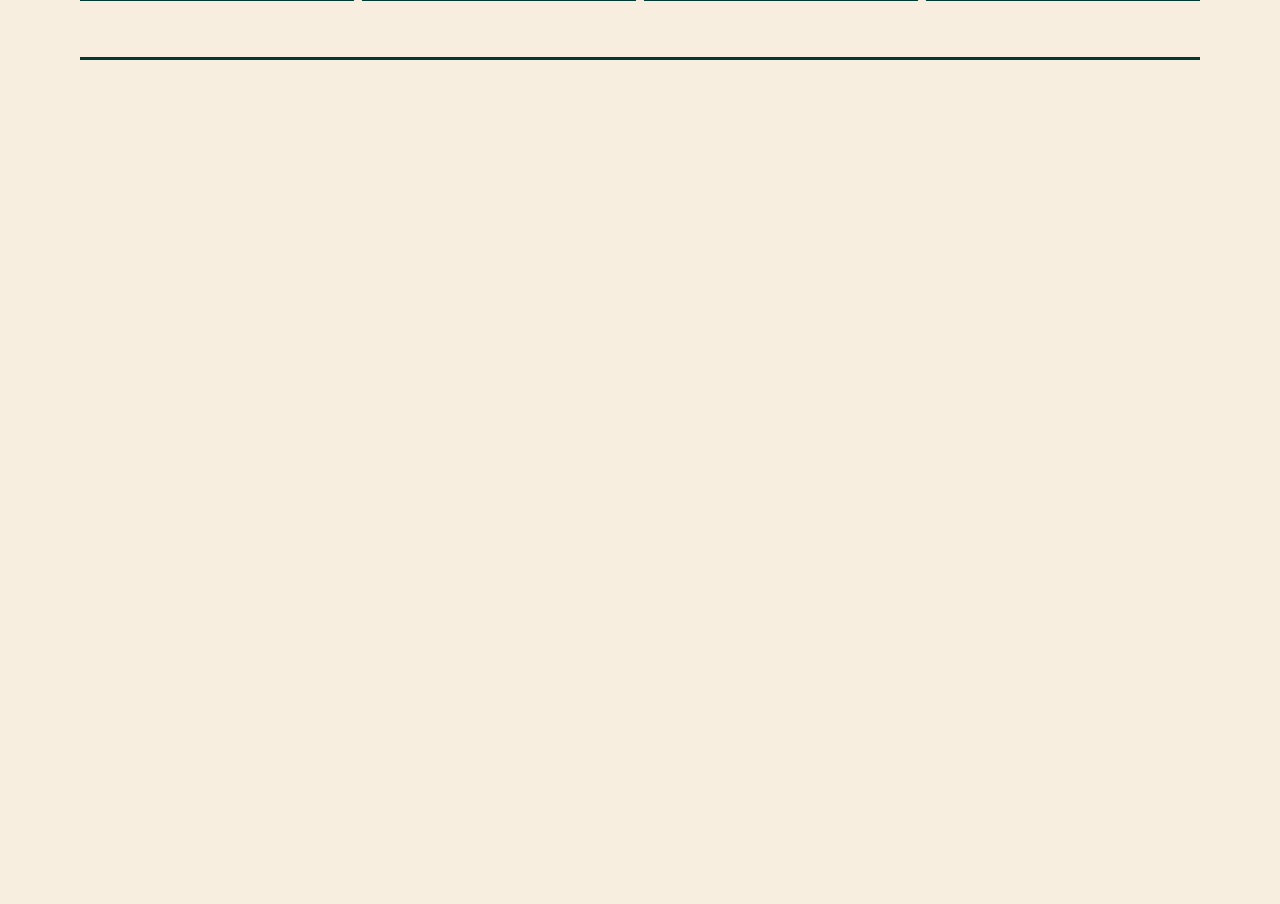
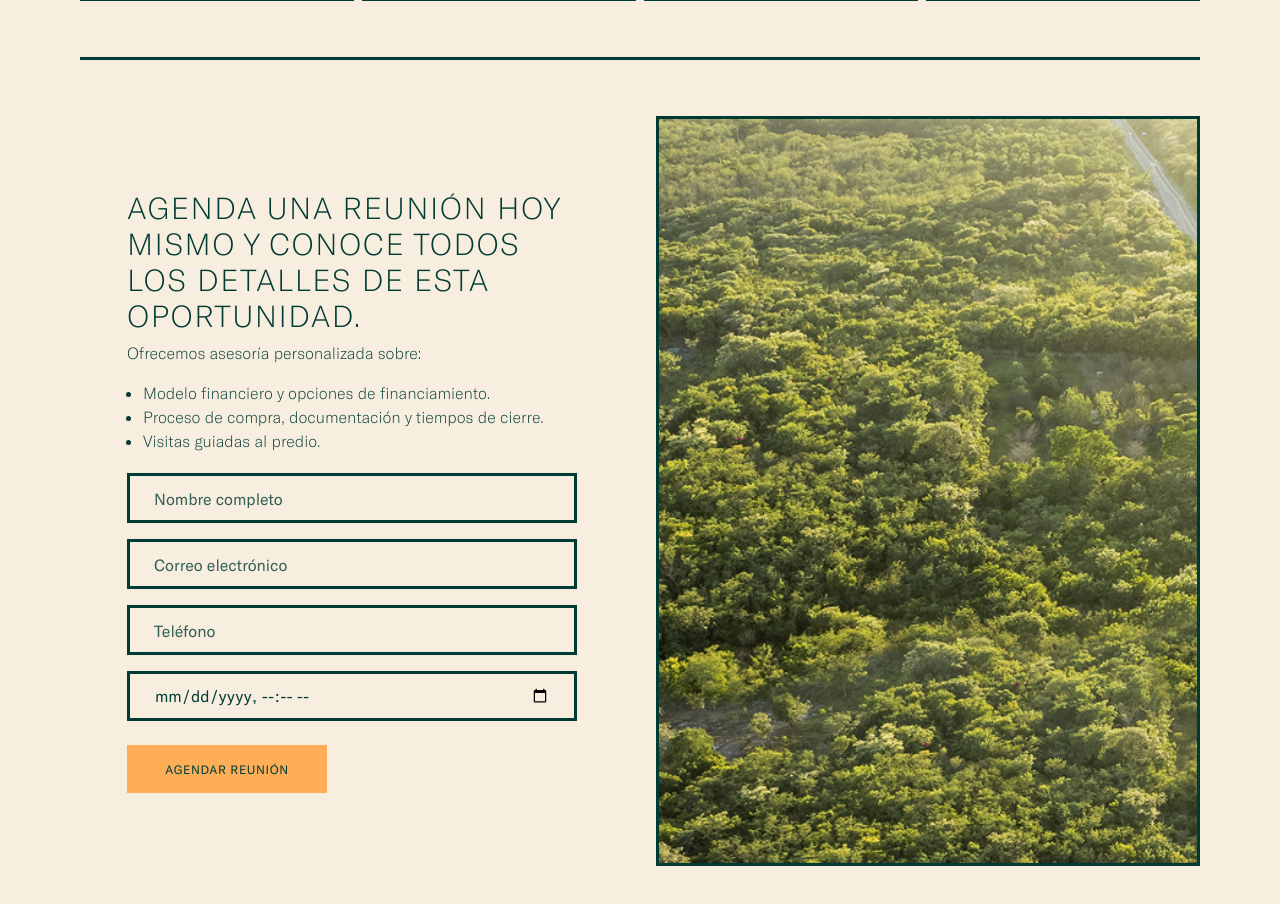
Before and after one commit to epsilonxaos/san-ignacio2, a React (Vite) app: page / in a window 1280 px wide. Shown: the part 3434-4338 px from the top of the page. Before the commit the page ends 3542 px from the top, so only its background shows below. Built offline with nearby package versions, Linux system fonts and the light colour scheme.

Commit message:
feat(Home): :sparkles: Agregar componente Contact y actualizar la página de inicio

```diff
--- /dev/null
+++ b/src/pages/home/Contact.tsx
@@ -0,0 +1,154 @@
+import Img from '@assets/img/placeholder.jpg'
+import Button from '@components/Button'
+import SectionContainer from '@components/SectionContainer'
+import Text from '@components/Text'
+import { cn } from '@utils/cn'
+import { toast } from 'sonner'
+
+import { useForm } from 'react-hook-form'
+
+const Contact = () => {
+	return (
+		<SectionContainer className='py-10 md:py-14'>
+			<div className='grid grid-cols-1 gap-8 md:grid-cols-2'>
+				<div className='col-span-1 flex items-center justify-center'>
+					<div className='mx-auto max-w-[450px]'>
+						<Text.Title className={'mb-2'}>
+							Agenda una reunión hoy mismo y conoce todos los detalles de esta oportunidad.
+						</Text.Title>
+						<Text>Ofrecemos asesoría personalizada sobre:</Text>
+						<ul className='mb-5 list-disc pl-4 text-verde-oscuro'>
+							<li>
+								<Text className={'mb-0'}>Modelo financiero y opciones de financiamiento.</Text>
+							</li>
+							<li>
+								<Text className={'mb-0'}>Proceso de compra, documentación y tiempos de cierre.</Text>
+							</li>
+							<li>
+								<Text className={'mb-0'}>Visitas guiadas al predio.</Text>
+							</li>
+						</ul>
+
+						<Form />
+					</div>
+				</div>
+
+				<div className='col-span-1'>
+					<img
+						src={Img}
+						alt='Imagen de contacto'
+						className='aspect-square h-full min-h-[230px] w-full border-[3px] border-verde-oscuro object-cover object-center lg:aspect-auto xl:min-h-[750px]'
+					/>
+				</div>
+			</div>
+		</SectionContainer>
+	)
+}
+
+const Form = () => {
+	const {
+		register,
+		handleSubmit,
+		formState: { errors },
+		reset,
+	} = useForm()
+
+	const onSubmit = (data: any) => {
+		toast.success('Datos enviados correctamente')
+		reset()
+	}
+
+	return (
+		<form
+			onSubmit={handleSubmit(onSubmit)}
+			className='max-w-[570px]'>
+			<div className='form-group'>
+				<Input
+					name={'nombre'}
+					placeholder='Nombre completo'
+					validate={true}
+					register={register}
+					rules={{ required: 'Campo requerido' }}
+					validateError={!!errors.nombre}
+					validateErrorMessage={errors.nombre?.message}
+				/>
+			</div>
+			<div className='form-group'>
+				<Input
+					name={'correo'}
+					placeholder='Correo electrónico'
+					validate={true}
+					register={register}
+					rules={{ required: 'Campo requerido', pattern: { value: /^\S+@\S+$/i, message: 'Correo inválido' } }}
+					validateError={!!errors.correo}
+					validateErrorMessage={errors.correo?.message}
+				/>
+			</div>
+			<div className='form-group'>
+				<Input
+					name={'telefono'}
+					placeholder='Teléfono'
+					validate={true}
+					register={register}
+					rules={{
+						required: 'Campo requerido',
+						pattern: { value: /^\d+$/, message: 'Solo números' },
+						minLength: { value: 10, message: 'Mínimo 10 caracteres' },
+					}}
+					validateError={!!errors.telefono}
+					validateErrorMessage={errors.telefono?.message}
+				/>
+			</div>
+			<div className='form-group'>
+				<Input
+					name={'fecha'}
+					placeholder='Fecha y hora'
+					validate={true}
+					type='datetime-local'
+					register={register}
+					rules={{ required: 'Campo requerido' }}
+					validateError={!!errors.fecha}
+					validateErrorMessage={errors.fecha?.message}
+				/>
+			</div>
+
+			<div className='pt-2 text-center md:text-left'>
+				<Button
+					type='submit'
+					className='mx-auto min-w-[200px] md:ml-0'>
+					agendar reunión
+				</Button>
+			</div>
+		</form>
+	)
+}
+
+function Input({
+	name = '',
+	type = 'text',
+	placeholder = '',
+	register,
+	validate = false,
+	rules,
+	validateError = '',
+	validateErrorMessage = '',
+}) {
+	return (
+		<>
+			{validateError && <span className='text-xs text-red-400'>{validateErrorMessage}</span>}
+			<input
+				{...(validate && register(name, rules))}
+				type={type}
+				placeholder={placeholder}
+				{...(!validate && { name })}
+				id={name}
+				className={cn(
+					'mb-4 h-[50px] w-full border-[3px] border-verde-oscuro bg-gris px-6 text-verde-oscuro !shadow-none !outline-none !ring-0 placeholder:text-verde-oscuro/80',
+					validateError && 'border-2 border-red-300 bg-red-100 text-black'
+				)}
+			/>
+		</>
+	)
+}
+
+export default Contact
--- a/src/pages/home/Index.jsx
+++ b/src/pages/home/Index.jsx
@@ -1,5 +1,6 @@
 import About from '@pages/About'
 import Banner from '@pages/home/Banner'
+import Contact from '@pages/home/Contact'
 import Croquis from '@pages/home/Croquis'
 import Information from '@pages/home/Information'
 import Plusvalia from '@pages/home/Plusvalia'
@@ -11,6 +12,7 @@ const Index = () => {
 			<Information />
 			<Croquis />
 			<Plusvalia />
+			<Contact />
 		</>
 	)
 }
```
